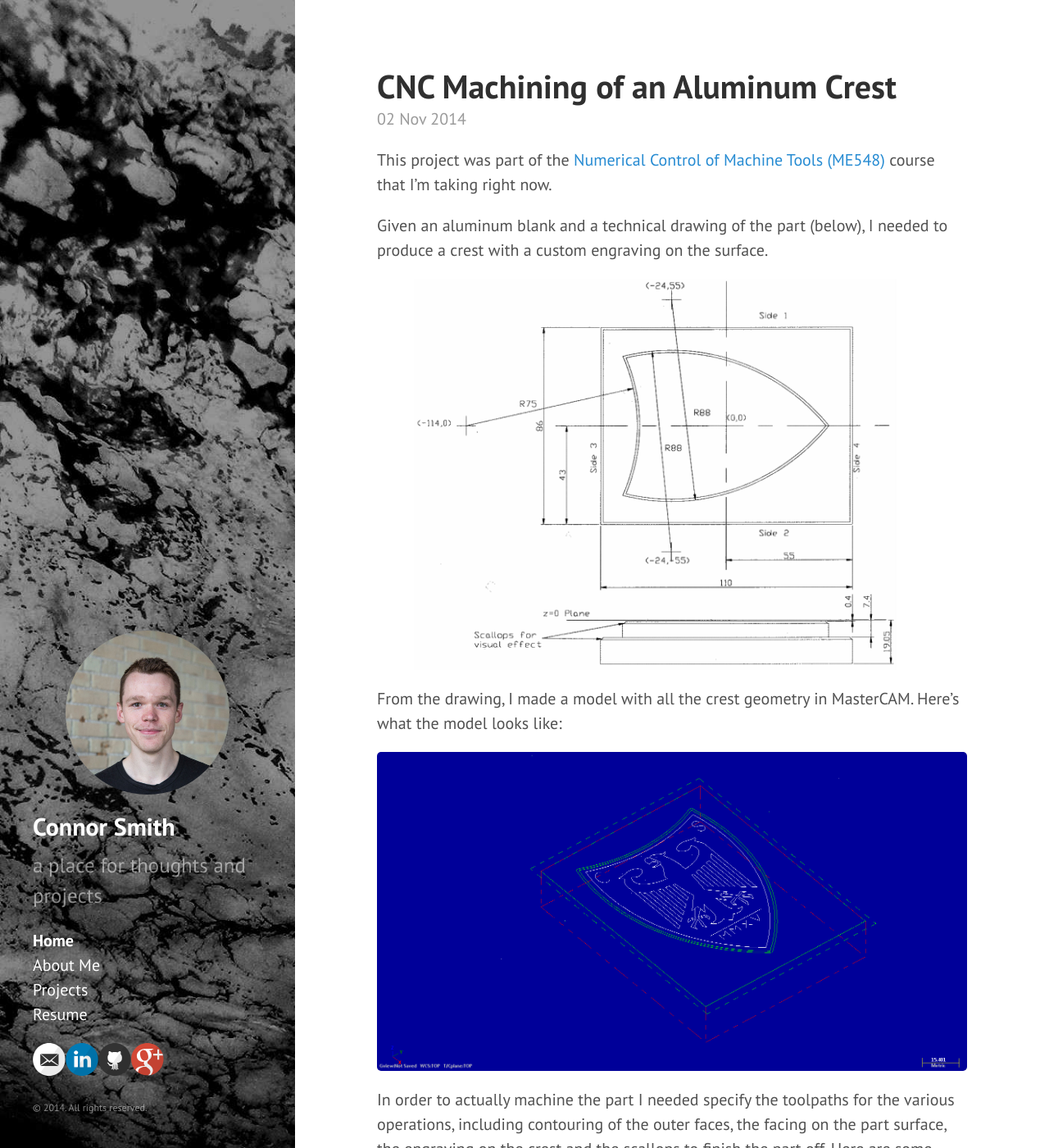
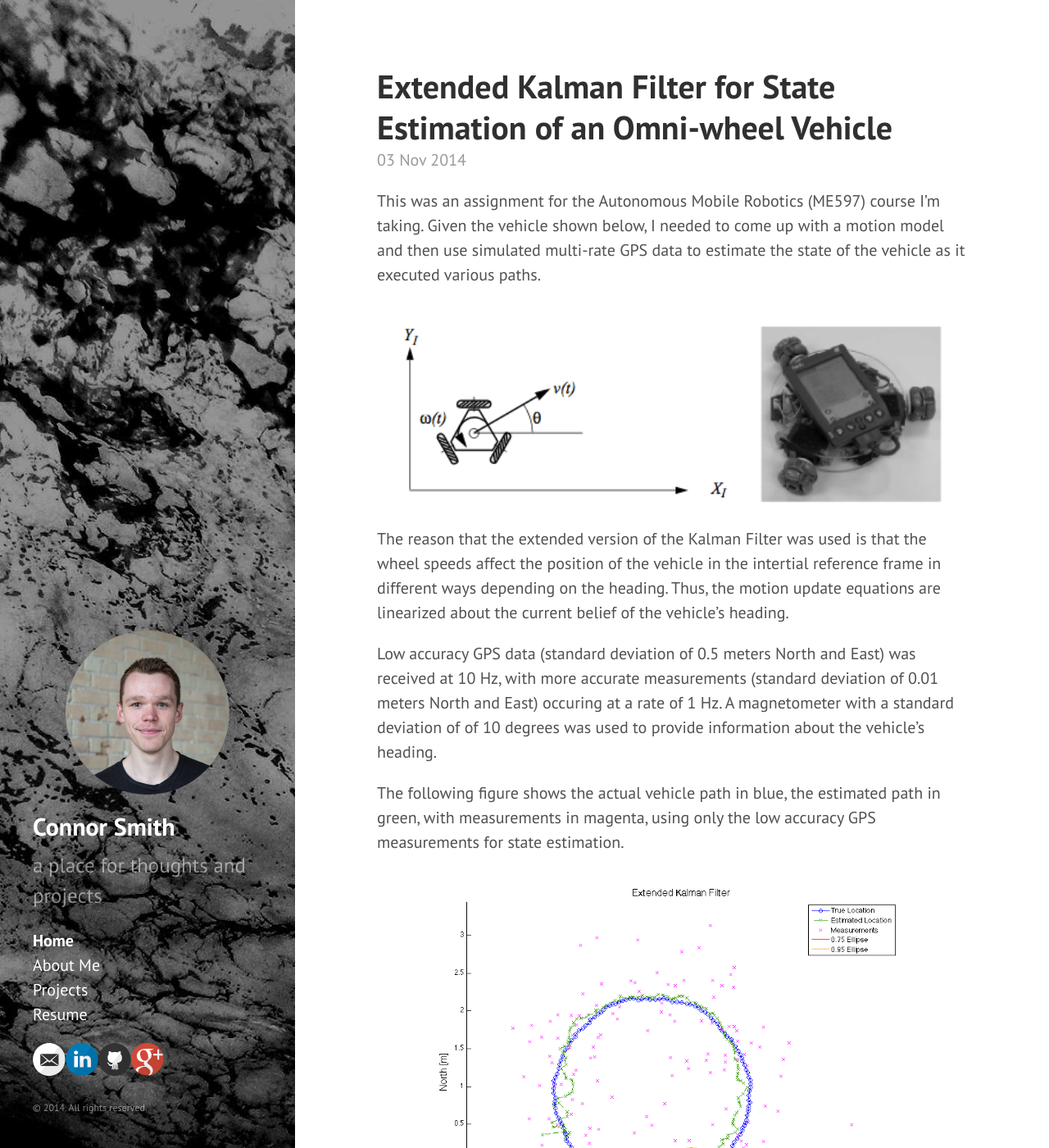
Before and after one commit to connorsmith/connorsmith.github.io, a Jekyll site: the page built from index.html, in a window 1280 px wide and 1400 px high. Shown: the whole window at 82% size. Built offline with Jekyll 4.4.1, drawn with Linux system fonts in a browser that asks for light colours; Markdown is read by kramdown in place of the engine named in the settings; the list of posts is cut into pages by our own code; some of the changed text lies outside the part shown.

Commit message:
publish post about Omni EKF and remove unnecessary icons

```diff
--- a/_includes/svg-icons/facebook.html
+++ /dev/null
@@ -1,5 +0,0 @@
-<svg width="40px" height="40px" viewBox="0 0 60 60" version="1.1" xmlns="http://www.w3.org/2000/svg" xmlns:xlink="http://www.w3.org/1999/xlink" xmlns:sketch="http://www.bohemiancoding.com/sketch/ns">
-    <path d="M0.112290344,30 C0.112290344,13.4314567 13.3426506,0 29.663129,0 C45.9836073,0 59.2139676,13.4314567 59.2139676,30 C59.2139676,46.5685433 45.9836073,60 29.663129,60 C13.3426506,60 0.112290344,46.5685433 0.112290344,30 Z M0.112290344,30" fill="#3B5998" sketch:type="MSShapeGroup"></path>
-	<path d="M32.1341457,46.3196729 L32.1341457,29.9980891 L36.5657565,29.9980891 L37.1530406,24.3735809 L32.1341457,24.3735809 L32.141675,21.5584604 C32.141675,20.091502 32.2787707,19.3054722 34.351206,19.3054722 L37.1216686,19.3054722 L37.1216686,13.6803271 L32.6894304,13.6803271 C27.3655995,13.6803271 25.491749,16.4088187 25.491749,20.9972835 L25.491749,24.3742179 L22.1732173,24.3742179 L22.1732173,29.998726 L25.491749,29.998726 L25.491749,46.3196729 L32.1341457,46.3196729 Z M32.1341457,46.3196729" id="Path" fill="#FFFFFF" sketch:type="MSShapeGroup"></path>
-	<path d="M59.2139676,30 C59.2139676,46.5685433 45.9836073,60 29.663129,60 C23.6102502,60 17.9824147,58.1525134 13.2970341,54.9827754 L47.1572554,5.81941103 C54.4691534,11.2806503 59.2139676,20.0777973 59.2139676,30 Z M59.2139676,30" id="reflec" fill-opacity="0.08" fill="#000000" sketch:type="MSShapeGroup"></path>
-</svg>
--- a/_includes/svg-icons/flickr.html
+++ /dev/null
@@ -1,6 +0,0 @@
-<svg width="40px" height="40px" viewBox="0 0 60 60" version="1.1" xmlns="http://www.w3.org/2000/svg" xmlns:xlink="http://www.w3.org/1999/xlink" xmlns:sketch="http://www.bohemiancoding.com/sketch/ns">
-    <path d="M0.336871032,29.5081967 C0.336871032,13.2112689 13.5672313,0 29.8877097,0 C46.208188,0 59.4385483,13.2112689 59.4385483,29.5081967 C59.4385483,45.8051246 46.208188,59.0163934 29.8877097,59.0163934 C13.5672313,59.0163934 0.336871032,45.8051246 0.336871032,29.5081967 Z M0.336871032,29.5081967" fill="#FF0084" sketch:type="MSShapeGroup"></path>
-    <path d="M22.4999735,23.6065574 C18.9637635,23.6065574 16.0973183,26.4688017 16.0973183,29.9999472 C16.0973183,33.5311455 18.9637635,36.3933898 22.4999735,36.3934426 C26.0362365,36.3934426 28.9026817,33.5311455 28.9026817,29.9999472 C28.9026817,26.4688017 26.0362894,23.6065045 22.4999735,23.6065574 Z M22.4999735,23.6065574" id="Path" fill="#FFFFFF" sketch:type="MSShapeGroup"></path>
-    <path d="M31.8577656,29.9999472 C31.8577656,33.5311455 34.7242108,36.3934426 38.2604208,36.3934426 C41.7967366,36.3934426 44.663129,33.5311455 44.663129,29.9999472 C44.663129,26.4688545 41.7966837,23.6065574 38.2604208,23.6065574 C34.7241579,23.6065574 31.8577656,26.4688545 31.8577656,29.9999472 Z M33.8264001,30 C33.8264001,27.5554608 35.8080904,25.5737705 38.2526296,25.5737705 C40.6971688,25.5737705 42.6788591,27.5554608 42.6788591,30 C42.6788591,32.4445392 40.6971688,34.4262295 38.2526296,34.4262295 C35.8080904,34.4262295 33.8264001,32.4445392 33.8264001,30 Z M33.8264001,30" id="Path" fill="#FFFFFF" sketch:type="MSShapeGroup"></path>
-    <path d="M59.2139676,29.6858252 C59.2139676,45.9827531 45.9836073,59.1940219 29.663129,59.1940219 C23.6102502,59.1940219 17.9824147,57.376822 13.2970341,54.2590469 L47.1572554,5.90163934 C54.4691534,11.2733501 59.2139676,19.9262816 59.2139676,29.6858252 Z M59.2139676,29.6858252" id="reflec" fill-opacity="0.08" fill="#000000" sketch:type="MSShapeGroup"></path>
-</svg>
--- a/_includes/svg-icons/rss.html
+++ /dev/null
@@ -1,5 +0,0 @@
-<svg width="40px" height="40px" viewBox="0 0 60 60" version="1.1" xmlns="http://www.w3.org/2000/svg" xmlns:xlink="http://www.w3.org/1999/xlink" xmlns:sketch="http://www.bohemiancoding.com/sketch/ns">
-    <path d="M0.112290344,30 C0.112290344,13.4314567 13.3426506,0 29.663129,0 C45.9836073,0 59.2139676,13.4314567 59.2139676,30 C59.2139676,46.5685433 45.9836073,60 29.663129,60 C13.3426506,60 0.112290344,46.5685433 0.112290344,30 Z M0.112290344,30" fill="#E18F00" sketch:type="MSShapeGroup"></path>
-    <path d="M26.5147755,38.7571296 C26.5147755,36.8192934 24.9575021,35.2291656 23.0297047,35.2291656 C21.1094331,35.2291656 19.5492775,36.8192934 19.5492775,38.7571296 C19.5492775,40.7052068 21.1094331,42.277616 23.0297047,42.277616 C24.957422,42.277616 26.5146954,40.7052881 26.5147755,38.7571296 Z M36.8075433,42.2700571 C36.8075433,32.6055847 29.062648,24.7442705 19.5492775,24.7442705 L19.5492775,29.8318017 C22.8128986,29.8318017 25.8817303,31.1272145 28.1920609,33.4740429 C30.4999895,35.8159133 31.7732853,38.9454513 31.7732853,42.2701384 L36.8075433,42.2700571 Z M45.6871482,42.2675375 C45.6871482,27.6346878 33.9604014,15.722384 19.5492775,15.722384 L19.5492775,20.8123535 C31.186916,20.8123535 40.660496,30.438869 40.660496,42.2673749 L45.6871482,42.2675375 Z M45.6871482,42.2675375" id="Path" fill="#FFFFFF" sketch:type="MSShapeGroup"></path>
-    <path d="M59.2139676,30 C59.2139676,46.5685433 45.9836073,60 29.663129,60 C23.6102502,60 17.9824147,58.1525134 13.2970341,54.9827754 L47.1572554,5.81941103 C54.4691534,11.2806503 59.2139676,20.0777973 59.2139676,30 Z M59.2139676,30" id="reflec" fill-opacity="0.08" fill="#000000" sketch:type="MSShapeGroup"></path>
-</svg>
--- /dev/null
+++ b/_posts/2014-11-03-ekf-omniwheel.md
@@ -0,0 +1,39 @@
+---
+layout: post
+title: Extended Kalman Filter for State Estimation of an Omni-wheel Vehicle
+---
+
+This was an assignment for the Autonomous Mobile Robotics (ME597) course I'm taking. Given the vehicle shown below, I needed to come up with a motion model and then use simulated multi-rate GPS data to estimate the state of the vehicle as it executed various paths.
+
+<img width='750'  src="/assets/images/ekf-omni/carnegie-vehicle.png" alt="3 wheeled omni-vehicle"/>
+
+
+The reason that the extended version of the Kalman Filter was used is that the wheel speeds affect the position of the vehicle in the intertial reference frame in different ways depending on the heading. Thus, the motion update equations are linearized about the current belief of the vehicle's heading.
+
+Low accuracy GPS data (standard deviation of 0.5 meters North and East) was received at 10 Hz, with more accurate measurements (standard deviation of 0.01 meters North and East) occuring at a rate of 1 Hz. A magnetometer with a standard deviation of of 10 degrees was used to provide information about the vehicle's heading.
+
+The following figure shows the actual vehicle path in blue, the estimated path in green, with measurements in magenta, using only the low accuracy GPS measurements for state estimation.
+
+<img width='750'  src="/assets/images/ekf-omni/EKF-figure1.png" alt="Low accuracy GPS data"/>
+
+The errors on the each of the state variables are shown below.
+
+<img width='750'  src="/assets/images/ekf-omni/EKF-errors.png" alt="State errors with low accuracy GPS"/>
+
+This figure also shows the actual vehicle path in blue, the estimated path in green, with measurements in magenta, but uses the multi-rate GPS data for state estimation.
+
+<img width='750'  src="/assets/images/ekf-omni/mrEKF-figure1.png" alt="Multi-rate GPS data"/>
+
+It can be observed that the errors are much lower when the multi-rate GPS data is used.
+
+<img width='750'  src="/assets/images/ekf-omni/mrEKF-errors.png" alt="State errors with multi-rate data"/>
+
+An additional requirement for the assignment was to come up with an inverse model in order to generate a variety of paths. The vehicle can only be controlled by adjusting the rotational speed of each of the three wheels, which is why the problem is not as trivial as simply specifying the desired velocity in the intertial coordinate frame.
+
+Here is one of the paths generated in this way - an [epicycloid](http://en.wikipedia.org/wiki/Epicycloid). The wheel rotational speeds which produce the path are shown below.
+
+<img width='750' src="/assets/images/ekf-omni/epicycloidpath.png" alt="Epicycloidal path"/>
+
+<img width='750' src="/assets/images/ekf-omni/epicycloidwheels.png" alt="Wheel speeds for epicycloid"/>
+
+This is definitely one of the most challenging courses I've ever taken, but it also ranks as one of the most interesting. The potential impact autonomous vehicles will have is of a magnitude only comparable to nanotechnology and artificial intelligence, so the possibility of playing a role in their development is an extremely exciting prospect for me.
--- a/projects.md
+++ b/projects.md
@@ -9,4 +9,6 @@ title: Projects
 
 ## Software
 
+* [Extended Kalman Filter for Omni-wheel Vehicle State Estimation]({{ site.url }}/2014/11/03/ekf-omniwheel/)
+
 ## Electrical
```
Also changed, not shown: _drafts/ekf-omniwheel.md (deleted, +0 -20 lines), _includes/svg-icons/dribbble.html (deleted, +0 -5 lines), _includes/svg-icons/instagram.html (deleted, +0 -5 lines), _includes/svg-icons/pinterest.html (deleted, +0 -5 lines), _includes/svg-icons/stackoverflow.html (deleted, +0 -9 lines), _includes/svg-icons/twitter.html (deleted, +0 -5 lines), assets/images/ekf-omni/EKF-errors.png (added), assets/images/ekf-omni/EKF-figure1.png (added), assets/images/ekf-omni/epicycloid.png (deleted), assets/images/ekf-omni/epicycloidpath.png (added), assets/images/ekf-omni/epicycloidwheels.png (added), assets/images/ekf-omni/mrEKF-errors.png (added), assets/images/ekf-omni/mrEKF-figure1.png (added).
